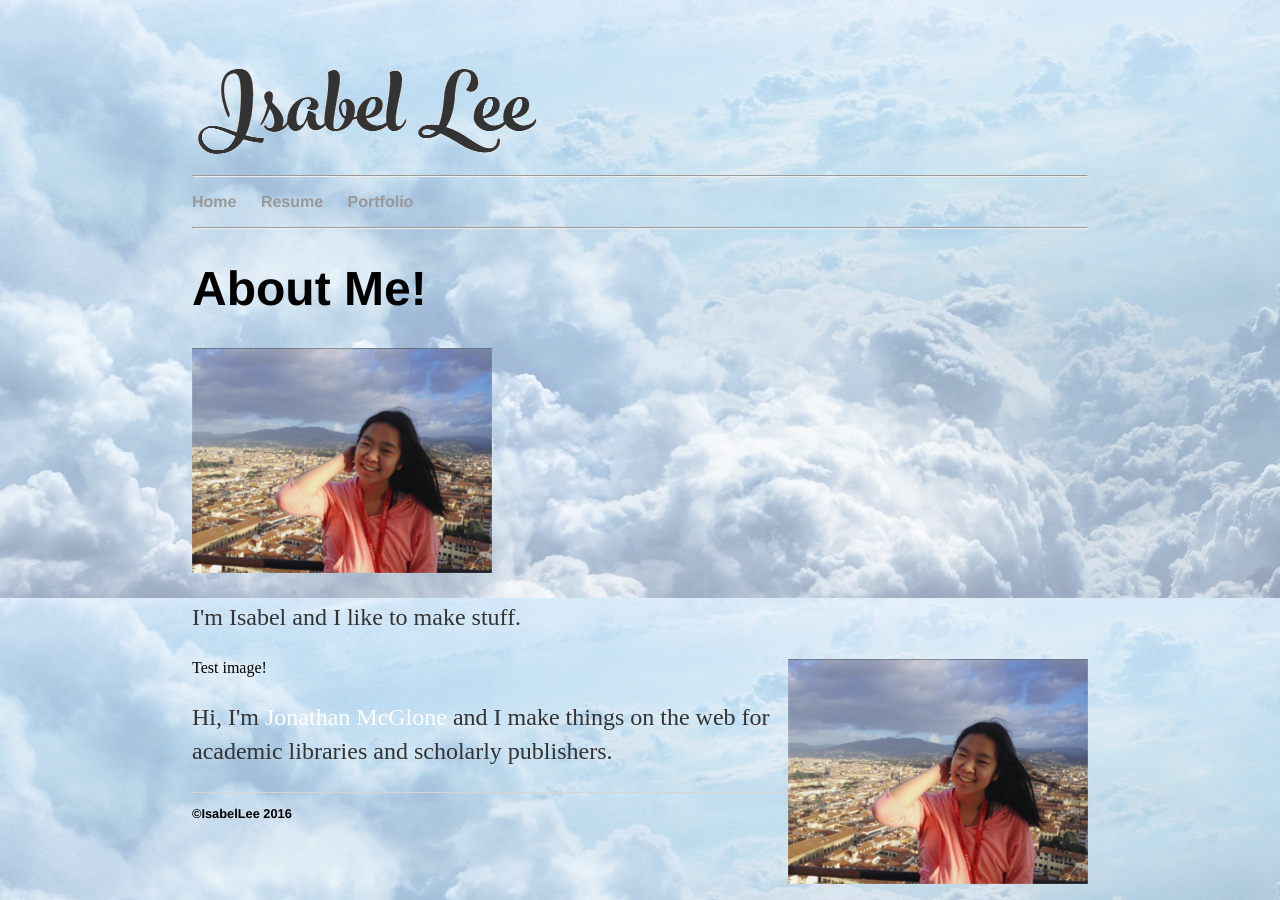
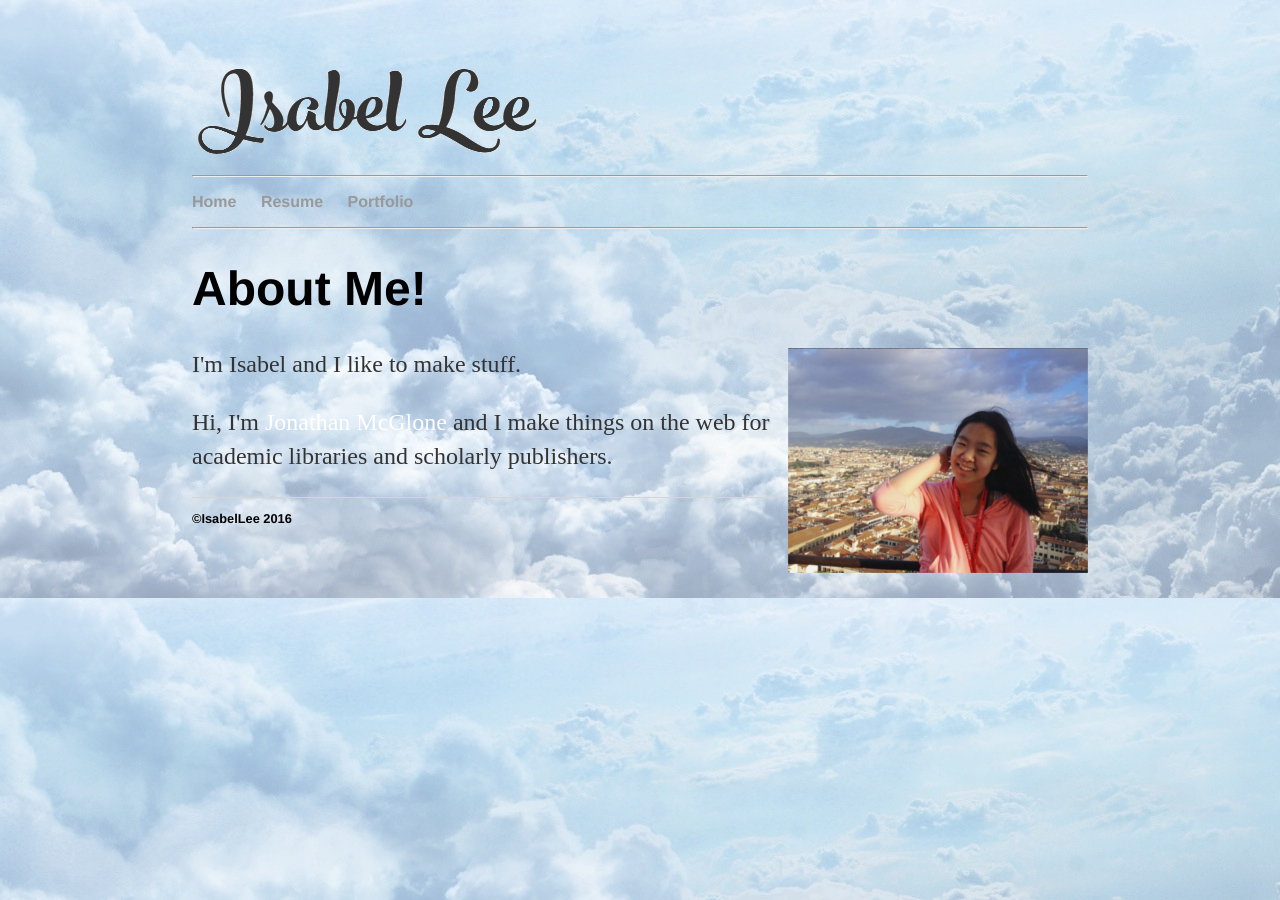
Before and after one commit to isabelringing1/old_website, a Jekyll site: the page built from index.html, in a window 1280 px wide. Built offline with Jekyll 4.4.1, drawn with Linux system fonts in a browser that asks for light colours.

Commit message:
Update index.html

```diff
--- a/index.html
+++ b/index.html
@@ -5,11 +5,10 @@ title: Isabel Lee
 <div class="blurb">
 	<div class="col-sm-4">
 	<h1>About Me!</h1>
-	<img  class="img-circle avatar" alt="Isabel Lee" src="me.PNG">
 	</div>
-	<p>I'm Isabel and I like to make stuff.</p>
+
 	<img src="me.PNG" alt="whatever i guess" style="float:right;width:300px;height:225px;">
-	Test image! </a>
+	<p>I'm Isabel and I like to make stuff. </a></p>
 	</p>
 	<p>Hi, I'm <span style="color:white">Jonathan McGlone</span> and I make things on the web for academic libraries and scholarly publishers.</p>
 </div><!-- /.blurb -->
```
